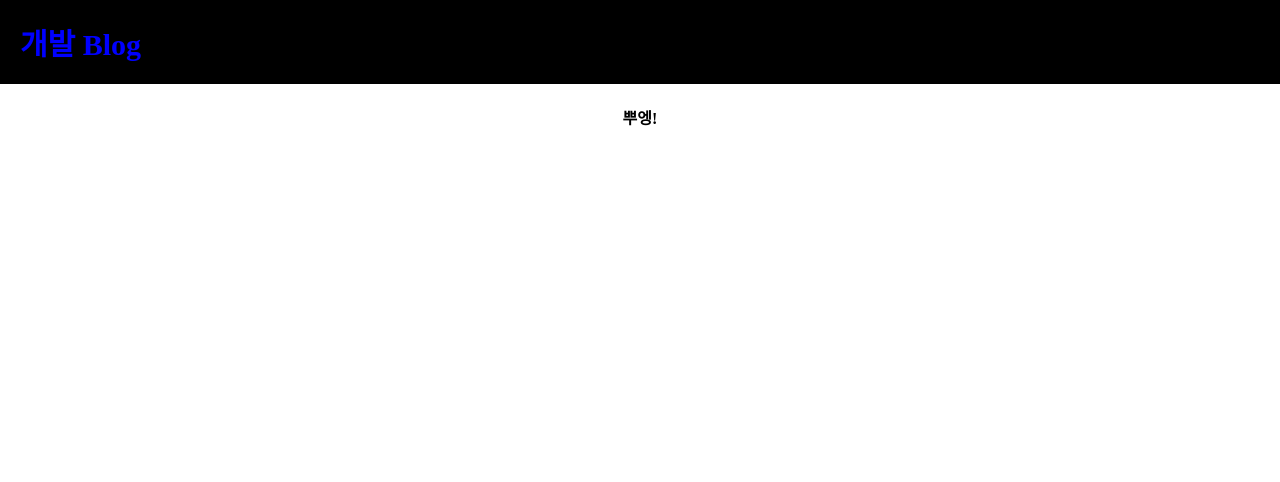
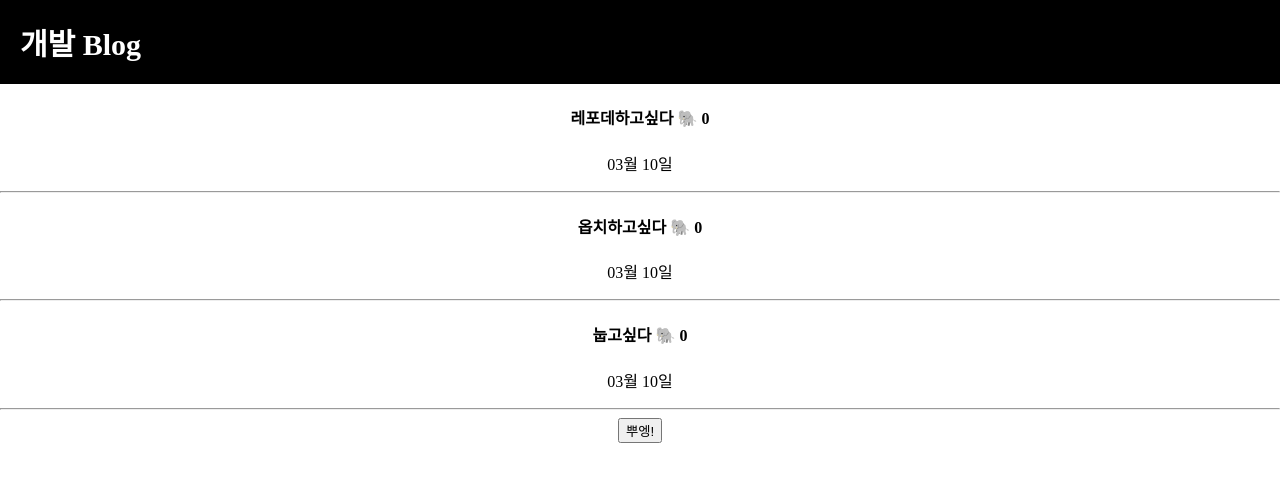
Before and after one commit to Do66i/practice_about_React, a React (Create React App) app in the folder Practice_React/: page / in a window 1280 px wide. Shown: the top 482 px of the page. Built offline with nearby package versions, Linux system fonts and the light colour scheme.

Commit message:
20220301-React폐관수련

```diff
--- a/Practice_React/src/App.css
+++ b/Practice_React/src/App.css
@@ -4,6 +4,12 @@
 
 body {
   font-family: "nanumsquare";
+}
+
+.modal {
+  margin-top: 20px;
+  padding: 20px;
+  background: #eee;
 }
 
 .black-nav {
--- a/Practice_React/src/App.js
+++ b/Practice_React/src/App.js
@@ -1,19 +1,70 @@
-import react from "react";
+import react, { useState } from "react";
 import logo from "./logo.svg";
 import "./App.css";
 
 function App() {
-  let posts = "뿌엥!";
-  let 이것도가능 = { color: "blue", fontSize: "30px" };
 
-  return (
+  let [title, setTitle] = useState(['레포데하고싶다', '옵치하고싶다', '눕고싶다']);
+  let [count, setCount] = useState(0);
+  let [modal, setModal] = useState(false); //useState(false) = on/off 스위치역할, 사이트 로드시 모달창 안보임
+  let 이것도가능 = { fontSize: "30px" };
+  // function changeTitle() {
+  //   let newArr = [...title];
+  //   newArr[1] = '사실은 롤하고싶다';
+  //   setTitle(newArr);
+  // }
+
+
+
+
+  return ( // html을 여기에 짜고있다는것
     <div className="App">
       <div className="black-nav">
         <div style={이것도가능}>개발 Blog</div>
       </div>
-      <h4> {posts} </h4>
+      {/* <div className="list">
+        <h4> {title[0]} <span onClick={() => { setCount(count + 1) }}>🐘</span> {count} </h4>
+        <p>03월 10일</p>
+        <hr />
+      </div>
+      <div className="list">
+        <h4> {title[1]}</h4>
+        <p>03월 10일</p>
+        <hr />
+      </div>
+      <div className="list">
+        <h4> {title[2]} </h4>
+        <p>03월 10일</p>
+        <hr />
+      </div> */}
+
+      {
+        title.map((a) => {
+          return (
+            <div className="list">
+              <h4> {a} <span onClick={() => { setCount(count + 1) }}>🐘</span> {count} </h4>
+              <p>03월 10일</p>
+              <hr />
+            </div>
+          )
+        })
+      }
+
+      <button onClick={() => { setModal(!modal) }}>뿌엥!{console.log(modal)}</button>
+      {modal ? <Modal title={title} /> : null}
     </div>
   );
+  /*
+  return안에 return을 만들고 그 안에 div 평행하게 못만듬 */
+}
+
+function Modal(props) {
+  return (
+    <div className="modal">
+      <h2>{props.title[0]}</h2>
+      <p>날짜</p>
+      <p>상세내용</p></div>
+  )
 }
 
 export default App;
```
